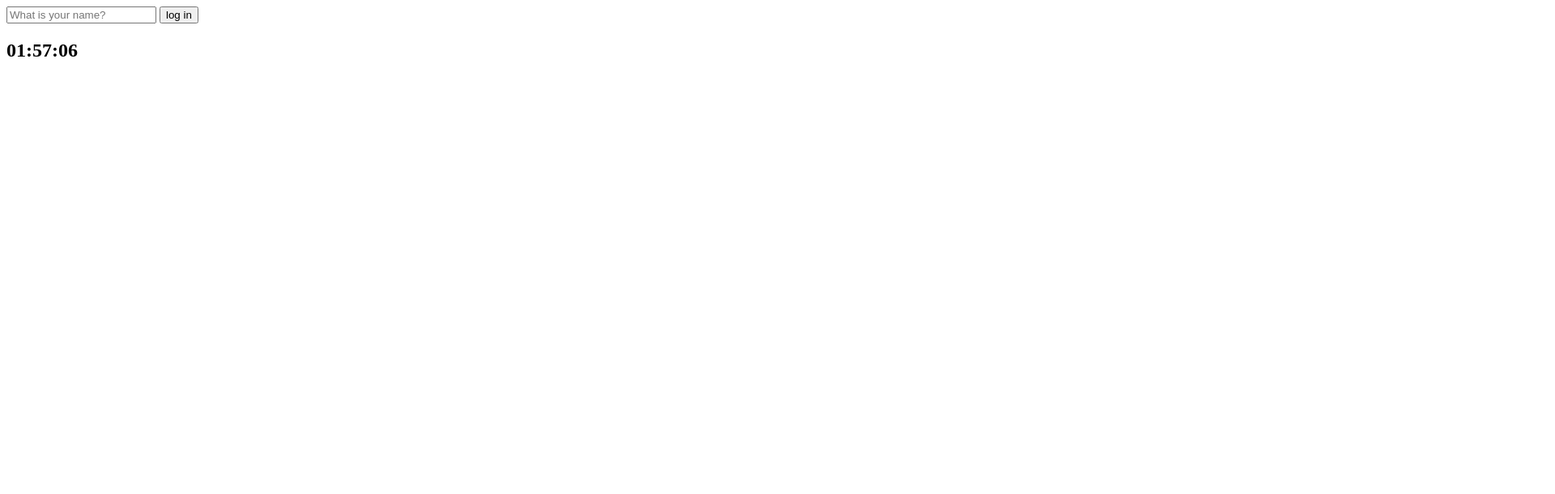
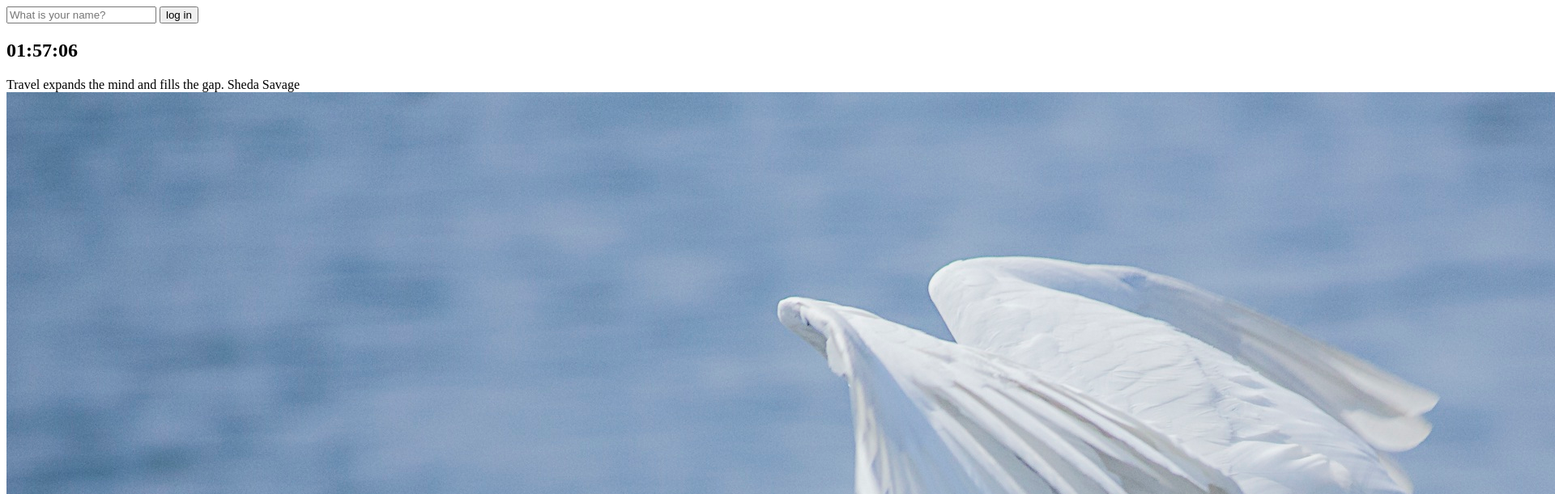
Before and after one commit to muneobu/Momemtom, a plain HTML site: page index.html in a window 1280 px wide. Shown: the top 611 px of the page at 81% size, 1920 px wide, since content can reach past the window. Drawn offline with Linux system fonts and the light colour scheme.

Commit message:
:exclamation:

```diff
--- a/index.html
+++ b/index.html
@@ -7,6 +7,8 @@
     <title>Momentum App</title>
     <script defer src="./js/greeting.js"></script>
     <script defer src="./js/clock.js"></script>
+    <script defer src="./js/quotes.js"></script>
+    <script defer src="./js/background.js"></script>
     <link rel="stylesheet" href="./css/style.css" />
   </head>
   <body>
@@ -17,7 +19,10 @@
 
     <h2 id="clock"></h2>
     <h1 id="greeting"></h1>
-
+    <div id="quote">
+      <span></span>
+      <span></span>
+    </div>
     <button id="logOut">log out</button>
   </body>
 </html>
--- /dev/null
+++ b/js/background.js
@@ -0,0 +1,6 @@
+const images = ["0.jpg", "1.jpg", "2.jpg"];
+const chosenImage = images[Math.floor(Math.random() * images.length)];
+const bgImage = document.createElement("img");
+
+bgImage.src = `img/${chosenImage}`;
+document.body.appendChild(bgImage);
--- /dev/null
+++ b/js/quotes.js
@@ -0,0 +1,50 @@
+const quotes = [
+  {
+    quote: "The way to get started is to quit talking and begin doing.",
+    author: "Walt Disney",
+  },
+  {
+    quote: "Life is what happens when you're busy making other plans.",
+    author: "John Lennon",
+  },
+  {
+    quote:
+      "The world is a book and those who do not travel read only one page.",
+    author: "Saint Augustine",
+  },
+  {
+    quote: "Life is either a daring adventure or nothing at all.",
+    author: "Helen Keller",
+  },
+  {
+    quote: "To Travel is to Live",
+    author: "Hans Christian Andersen",
+  },
+  {
+    quote: "Only a life lived for others is a life worthwhile.",
+    author: "Albert Einstein",
+  },
+  {
+    quote: "You only live once, but if you do it right, once is enough.",
+    author: "Mae West",
+  },
+  {
+    quote: "Never go on trips with anyone you do ntot love.",
+    author: "Hemmingway",
+  },
+  {
+    quote: "We wander for distraction, but we travel for fulfilment.",
+    author: "Hilaire Belloc",
+  },
+  {
+    quote: "Travel expands the mind and fills the gap.",
+    author: "Sheda Savage",
+  },
+];
+
+const quote = document.querySelector("#quote span:first-child");
+const author = document.querySelector("#quote span:last-child");
+const todaysQuote = quotes[Math.floor(Math.random() * quotes.length)];
+
+quote.innerHTML = todaysQuote.quote;
+author.innerHTML = todaysQuote.author;
```
Also changed, not shown: img/0.jpg (added), img/1.jpg (added), img/2.jpg (added).
